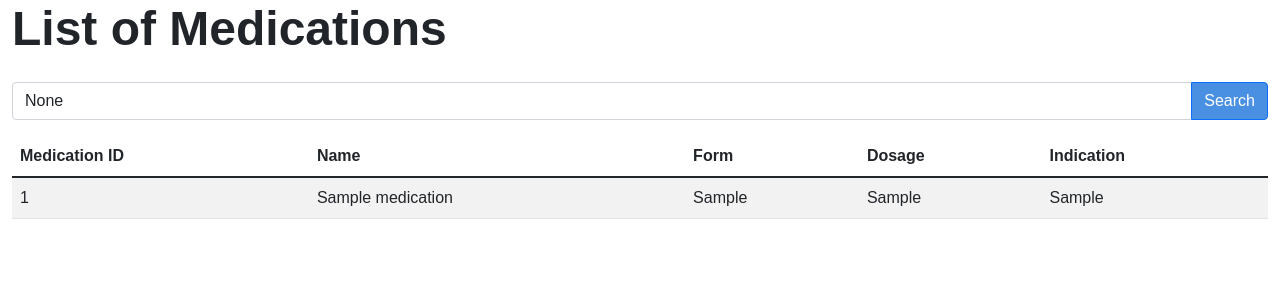
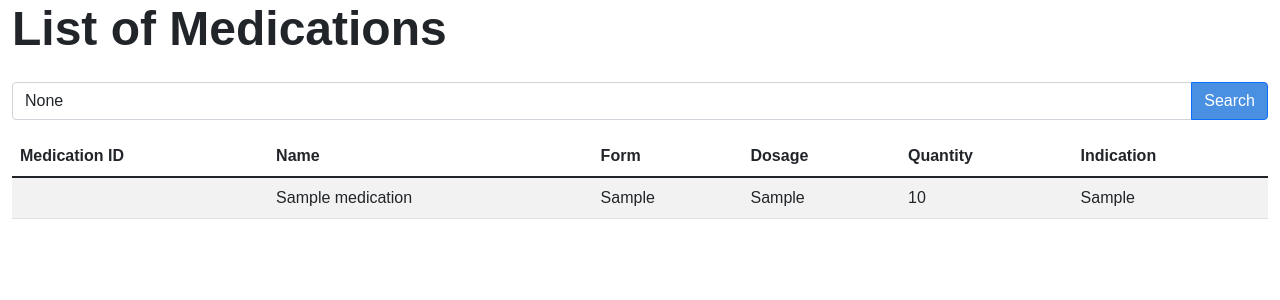
Before and after one commit to glenngx/INF2003-P2-Group15, a Flask app: page /medications in a window 1280 px wide. Shown: the part 56-356 px from the top of the page. Run offline with Flask 3, Linux system fonts and the light colour scheme; the visitor is signed in with stand-in values (Sample User, id 1); tables that the repository leaves empty or names only in its code hold one stand-in row (values such as "Sample post").

Commit message:
Update medications.html

```diff
--- a/templates/medications.html
+++ b/templates/medications.html
@@ -37,16 +37,18 @@
                     <th>Name</th>
                     <th>Form</th>
                     <th>Dosage</th>
+                    <th>Quantity</th>
                     <th>Indication</th>
                 </tr>
             </thead>
             <tbody>
                 {% for medication in medications %}
                 <tr>
-                    <td>{{ medication['med_id'] }}</td>
+                    <td>{{ medication['MedID'] }}</td>
                     <td>{{ medication['name'] }}</td>
                     <td>{{ medication['form'] }}</td>
                     <td>{{ medication['dosage'] }}</td>
+                    <td>{{ medication['quantity'] }}</td>
                     <td>{{ medication['indication'] }}</td>
                 </tr>
                 {% endfor %}
```
